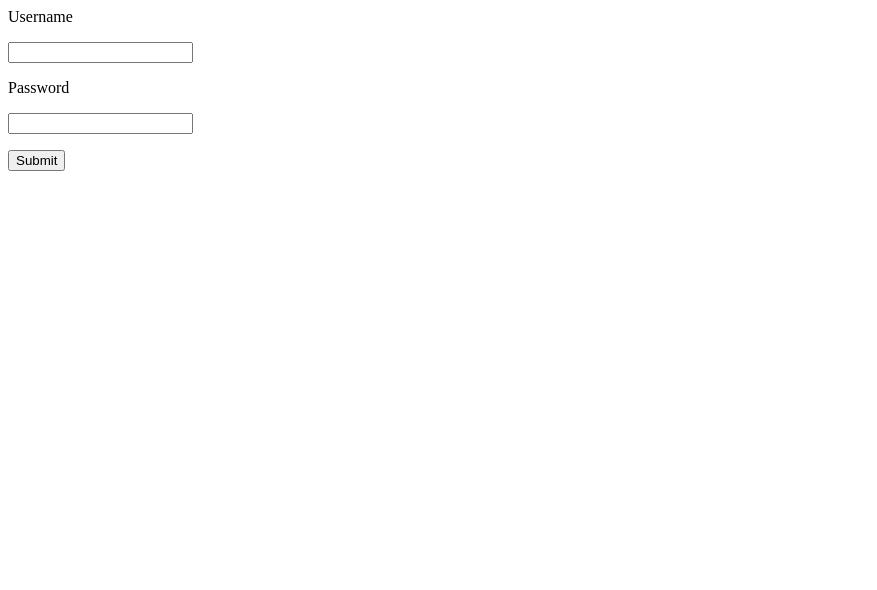
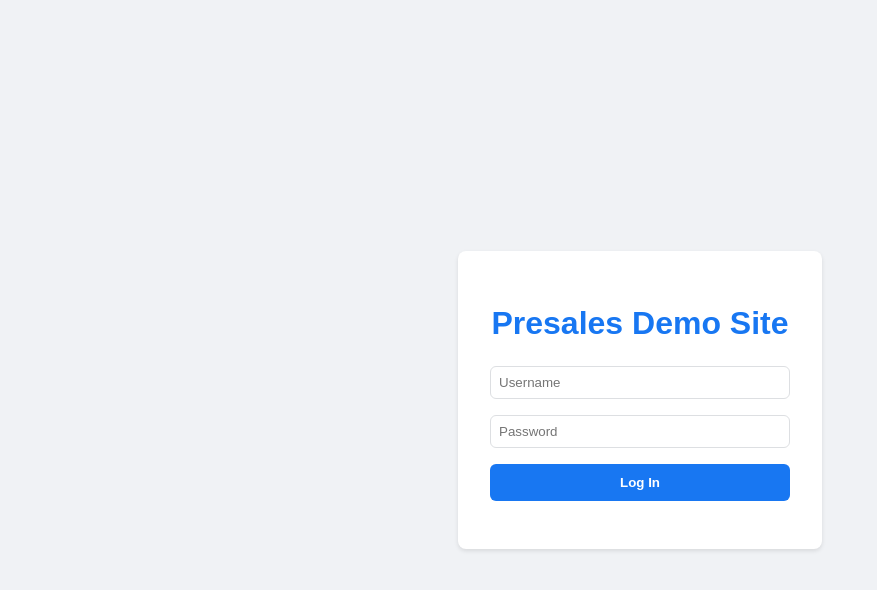
Before and after one commit to Cloudsine-weborion/wpop-presales-login-webapp, a FastAPI app: page /auth/login in a window 1280 px wide. Shown: the top 590 px of the page, without its empty margins (0-877 px from the left). Run offline with FastAPI, Linux system fonts and the light colour scheme.

Commit message:
minor changes to login html design

```diff
--- a/templates/login.html
+++ b/templates/login.html
@@ -1,15 +1,81 @@
-{% for error in errors %}
-    <p style="color: red">{{ error }}</p>
-{% endfor %}
+<html><head>
+    <meta charset="UTF-8">
+    <meta name="viewport" content="width=device-width, initial-scale=1.0">
+    <title>Simple Login Page</title>
+    <style>
+    body {
+        font-family: Arial, sans-serif;
+        background-color: #f0f2f5;
+        display: flex;
+        justify-content: center;
+        align-items: center;
+        height: 100vh;
+        margin: 0;
+    }
 
-<form action="/auth/login" method="post">
-  <p>
-      <p><label for="">Username</label></p>
-      <input type="text" name="username" value="{{ username }}" required>
-  </p>
-  <p>
-      <p><label for="">Password</label></p>
-      <input type="password" name="password" value="{{ password }}" required>
-  </p>
-  <input type="submit" value="Submit">
-</form>
+    .login-container {
+        background-color: white;
+        padding: 2rem;
+        border-radius: 8px;
+        box-shadow: 0 2px 4px rgba(0, 0, 0, 0.1);
+        width: 300px;
+    }
+
+    h1 {
+        text-align: center;
+        color: #1877f2;
+        margin-bottom: 1.5rem;
+    }
+
+    form {
+        display: flex;
+        flex-direction: column;
+    }
+
+    input {
+        margin-bottom: 1rem;
+        padding: 0.5rem;
+        border: 1px solid #dddfe2;
+        border-radius: 6px;
+    }
+
+    button {
+        background-color: #1877f2;
+        color: white;
+        border: none;
+        padding: 0.7rem;
+        border-radius: 6px;
+        cursor: pointer;
+        font-weight: bold;
+    }
+
+    button:hover {
+        background-color: #166fe5;
+    }
+
+    .forgot-password {
+        text-align: center;
+        margin-top: 1rem;
+    }
+
+    .forgot-password a {
+        color: #1877f2;
+        text-decoration: none;
+    }
+
+    .forgot-password a:hover {
+        text-decoration: underline;
+    }
+    </style>
+    </head>
+    <body>
+        <div class="login-container">
+            <h1>Presales Demo Site</h1>
+            <form id="loginForm" action="/auth/login" method="post">
+                <input type="text" id="username" name="username" placeholder="Username" value="{{ username }}" required>
+                <input type="password" id="password" name="password" placeholder="Password" value="{{ password }}" required>
+                <button type="submit" value="Submit">Log In</button>
+            </form>
+        </div>
+    </body>
+    </html>
```
